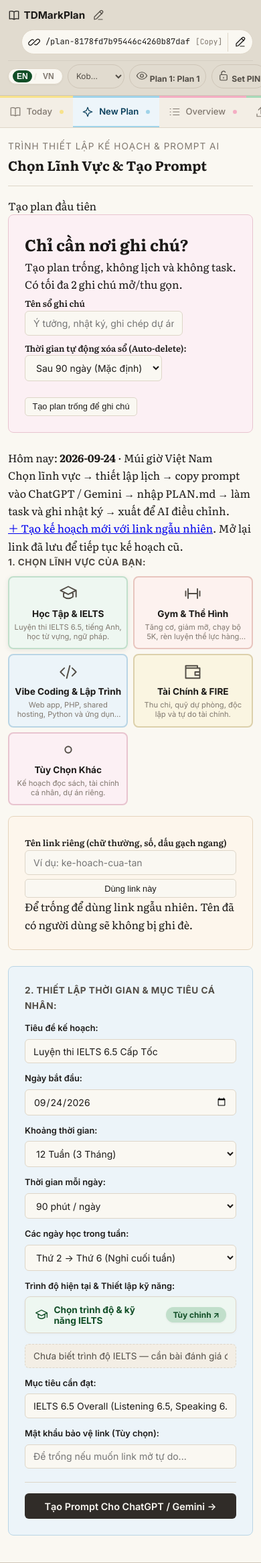
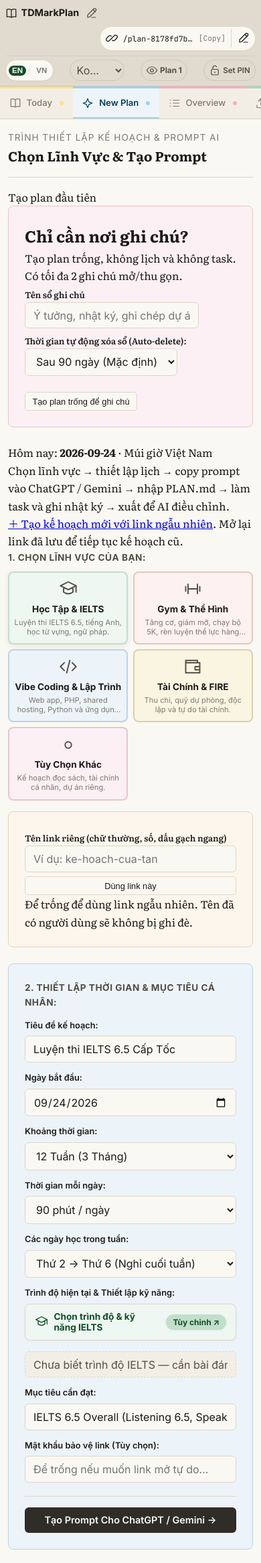
Before and after one commit to pyhyper/TDMarkPlan, a PHP site: page / in a window 390 px wide. Shown: the top 2333 px of the page at 67% size. Run offline with PHP 8.4, Linux system fonts and the light colour scheme; some libraries are stand-ins or nearby versions.

Commit message:
feat: optimize mobile header plan display to show only visible plan (Plan 1 / Plan 2) and enhance mobile responsiveness

```diff
--- a/assets/css/ereader.css
+++ b/assets/css/ereader.css
@@ -3257,26 +3257,54 @@ body.theme-black .btn-danger-confirm {
 
     /* 1. Mobile Header: 2 Clean Rows */
     .ereader-header {
-        padding: 0.6rem 0.75rem;
+        padding: 0.5rem 0.65rem;
         display: flex;
         flex-wrap: wrap;
         align-items: center;
         justify-content: space-between;
-        row-gap: 0.55rem;
+        row-gap: 0.45rem;
     }
 
     .ereader-header .title-badge {
         order: 1;
-        font-size: 0.95rem;
+        font-size: 0.9rem;
         font-weight: 700;
         gap: 0.35rem;
+        min-width: 0;
+        flex: 1 1 auto;
+        overflow: hidden;
+    }
+
+    #plan-title-display {
+        max-width: calc(100vw - 195px);
+        overflow: hidden;
+        text-overflow: ellipsis;
+        white-space: nowrap;
+        display: inline-block;
+        vertical-align: middle;
+    }
+
+    .plan-title-edit-btn {
+        padding: 2px 4px;
+        font-size: 0.8rem;
+        flex-shrink: 0;
     }
 
     .ereader-header .dynamic-link-badge {
         order: 2;
         margin-left: auto;
-        padding: 0.2rem 0.55rem;
-        font-size: 0.75rem;
+        padding: 0.2rem 0.5rem;
+        font-size: 0.72rem;
+        flex-shrink: 0;
+    }
+
+    #dynamic-link-slug {
+        max-width: 105px;
+        overflow: hidden;
+        text-overflow: ellipsis;
+        white-space: nowrap;
+        display: inline-block;
+        vertical-align: middle;
     }
 
     .ereader-controls {
@@ -3285,7 +3313,7 @@ body.theme-black .btn-danger-confirm {
         display: flex;
         align-items: center;
         justify-content: space-between;
-        gap: 0.45rem;
+        gap: 0.35rem;
         padding-top: 0.35rem;
         border-top: 1px solid rgba(0, 0, 0, 0.06);
     }
@@ -3300,31 +3328,86 @@ body.theme-black .btn-danger-confirm {
         display: none !important;
     }
 
-    /* Top 3 Interactive Header Badges on Mobile */
+    /* Language Switcher on mobile */
+    .lang-switcher {
+        flex: 0 0 auto;
+        height: 32px;
+        padding: 2px 4px;
+        border-radius: 16px;
+        box-sizing: border-box;
+    }
+
+    .lang-btn {
+        padding: 2px 5px;
+        font-size: 0.72rem;
+        border-radius: 10px;
+    }
+
+    /* Theme Switcher on mobile */
     .ereader-controls select#theme-select,
     .ereader-controls select.control-btn {
         flex: 1 1 auto;
-        max-width: 135px;
-        min-width: 85px;
-        height: 36px;
-        padding: 0.35rem 1.6rem 0.35rem 0.65rem;
-        font-size: 0.78rem;
-        border-radius: 20px;
+        max-width: 105px;
+        min-width: 75px;
+        height: 32px;
+        padding: 0.25rem 1.35rem 0.25rem 0.5rem;
+        font-size: 0.75rem;
+        border-radius: 16px;
         text-overflow: ellipsis;
         white-space: nowrap;
-        background-position: right 0.6rem center;
-        background-size: 0.9rem;
-    }
-
-    #btn-header-plan,
+        background-position: right 0.45rem center;
+        background-size: 0.8rem;
+    }
+
+    /* Plan Selector in Header on Mobile: ONLY display visible plan ("Plan 1" or "Plan 2") */
+    #btn-header-plan {
+        flex: 0 0 auto;
+        height: 32px;
+        padding: 0.25rem 0.65rem;
+        font-size: 0.78rem;
+        font-weight: 700;
+        white-space: nowrap;
+        border-radius: 16px;
+        display: inline-flex;
+        align-items: center;
+        gap: 0.25rem;
+    }
+
+    #header-plan-label .header-plan-title {
+        display: none !important;
+    }
+
+    #header-plan-label .header-plan-slot {
+        display: inline-block;
+        font-weight: 700;
+    }
+
+    /* Password / Lock button on mobile */
     #btn-lock-settings {
         flex: 0 0 auto;
-        height: 36px;
-        padding: 0.35rem 0.75rem;
-        font-size: 0.8rem;
-        font-weight: 700;
+        height: 32px;
+        padding: 0.25rem 0.55rem;
+        font-size: 0.75rem;
+        font-weight: 600;
         white-space: nowrap;
-        border-radius: 20px;
+        border-radius: 16px;
+        display: inline-flex;
+        align-items: center;
+        gap: 0.25rem;
+    }
+
+    /* Mobile form inputs: Set 16px font-size to prevent iOS Safari auto-zooming */
+    .form-input,
+    .form-select,
+    .textarea-md,
+    .prompt-textarea,
+    .task-note-textarea,
+    input[type="text"],
+    input[type="password"],
+    input[type="date"],
+    input[type="number"],
+    select {
+        font-size: 16px !important;
     }
 
     /* 2. Horizontal Scrollable Navigation Tabs */
@@ -3562,26 +3645,41 @@ body.theme-black .btn-danger-confirm {
 
 /* Extra small devices (<= 390px like iPhone SE / Mini) */
 @media (max-width: 390px) {
-    .ereader-header .title-badge span:not([data-icon]) {
-        max-width: 95px;
-        overflow: hidden;
-        text-overflow: ellipsis;
-        white-space: nowrap;
+    .ereader-header {
+        padding: 0.45rem 0.5rem;
+    }
+
+    #plan-title-display {
+        max-width: 110px;
+    }
+
+    .ereader-controls {
+        gap: 0.2rem;
     }
 
     .ereader-controls select#theme-select,
     .ereader-controls select.control-btn {
-        max-width: 100px;
+        max-width: 82px;
+        min-width: 65px;
+        font-size: 0.72rem;
+        padding-left: 0.35rem;
+        padding-right: 1.15rem;
+    }
+
+    #btn-header-plan {
+        padding: 0.25rem 0.45rem;
         font-size: 0.74rem;
-        padding-left: 0.5rem;
-        padding-right: 1.4rem;
-    }
-
-    #btn-header-plan,
+        gap: 0.2rem;
+    }
+
     #btn-lock-settings {
-        padding: 0.35rem 0.55rem;
-        font-size: 0.76rem;
-        gap: 0.3rem;
+        padding: 0.25rem 0.45rem;
+        font-size: 0.72rem;
+        gap: 0.2rem;
+    }
+
+    #lock-label-indicator {
+        font-size: 0.72rem;
     }
 
     .domain-cards-grid {
--- a/assets/js/app.js
+++ b/assets/js/app.js
@@ -721,7 +721,12 @@ const App = {
         const info = (typeof Workspace !== 'undefined' && Workspace.summaries) ? Workspace.summaries.find(p => p.slot === currentSlot) : null;
         let title = this.planData?.title || info?.title || `Plan ${currentSlot}`;
         if (title.length > 20) title = title.substring(0, 18) + '…';
-        label.textContent = `Plan ${currentSlot}: ${title}`;
+        label.innerHTML = `<span class="header-plan-slot">Plan ${currentSlot}</span><span class="header-plan-title">: ${this.escapeHtml(title)}</span>`;
+        const btnHeaderPlan = document.getElementById('btn-header-plan');
+        if (btnHeaderPlan) {
+            btnHeaderPlan.title = `Plan ${currentSlot}: ${title}`;
+            btnHeaderPlan.setAttribute('aria-label', `Plan ${currentSlot}: ${title}`);
+        }
     },
 
     renderModalPlans() {
--- a/index.php
+++ b/index.php
@@ -78,7 +78,7 @@ if (!$requestedPlan) {
 
             <!-- Plan Selector & Manager (Icon con mắt ở header) -->
             <button class="control-btn" id="btn-header-plan" onclick="App.openPlanModal()" title="Xem & chọn Plan (Chuyển đổi hoặc tạo plan)" aria-label="Xem & chọn Plan">
-                <span id="header-plan-icon" data-icon="eye" aria-hidden="true"></span> <span id="header-plan-label">Plan 1</span>
+                <span id="header-plan-icon" data-icon="eye" aria-hidden="true"></span> <span id="header-plan-label"><span class="header-plan-slot">Plan 1</span><span class="header-plan-title"></span></span>
             </button>
 
             <!-- Password Lock Indicator & Settings -->
```
Also changed, not shown: tests/test_theme_highlight.js (+28 -7 lines).
